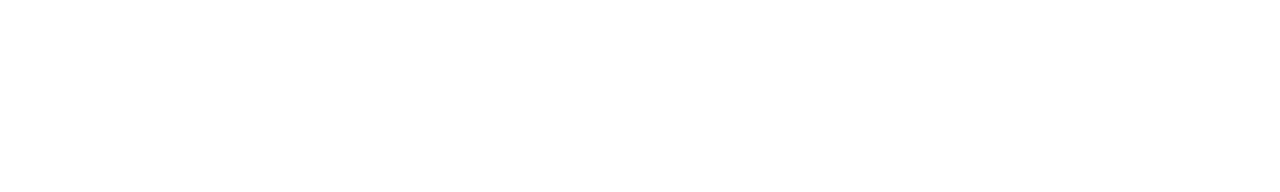
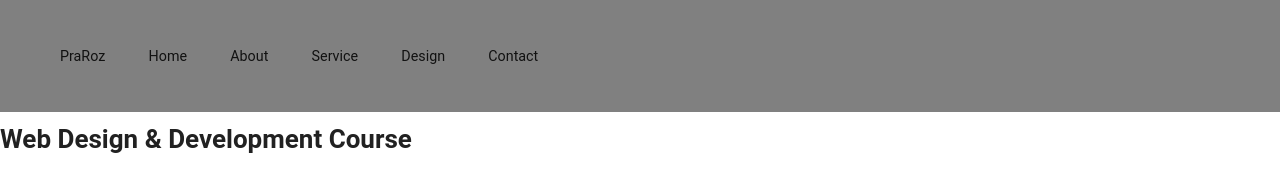
Before and after one commit to bernabeuromeroivan/M08---SMX---Bernab-u, a plain HTML site: page practicas/simulacro examen/index.html in a window 1280 px wide. Drawn offline with Linux system fonts and the light colour scheme.

Commit message:
cvewcewv

```diff
--- a/practicas/simulacro examen/index.html
+++ b/practicas/simulacro examen/index.html
@@ -1,5 +1,5 @@
 <!DOCTYPE html>
-<html lang="en">
+<html lang="es">
 <head>
     <meta charset="UTF-8">
     <meta name="viewport" content="width=device-width, initial-scale=1.0">
@@ -7,6 +7,19 @@
     <title>Document</title>
 </head>
 <body>
+    <header>
+        <nav>
+            <ul>
+                <li>PraRoz</li>
+                <li>Home</li>
+                <li>About</li>
+                <li>Service</li>
+                <li>Design</li>
+                <li>Contact</li>
+            </ul>
+        </nav>
 
+    </header>
+    <h1>Web Design & Development Course</h1>
 </body>
 </html>
--- a/practicas/simulacro examen/styles.css
+++ b/practicas/simulacro examen/styles.css
@@ -0,0 +1,35 @@
+header {
+    padding: 1em 0;
+    background-color: grey;
+}
+
+body {
+    color: rgba(0, 0, 0, .87);
+    font-family: "Roboto", Helvetica, Arial, sans-serif;
+    font-size: .8125rem;
+    font-weight: 400;
+    line-height: 1.25rem;
+    margin: 0;
+    min-width: 18.75rem;
+}
+
+nav ul li {
+    font-size: 1.1em;
+    display: inline-block;
+    margin: 20px 20px;
+}
+
+nav ul li a {
+    color: white;
+    text-decoration: none;
+}
+
+section {
+    padding: 50px 20px;
+    margin: 0 auto;
+    max-width: 900px;
+    background-color: white;
+    margin-bottom: 30px;
+    box-shadow: 0px 6px 12px rgba(0, 0, 0, 0.1);
+    border-radius: 10px;
+}
```
